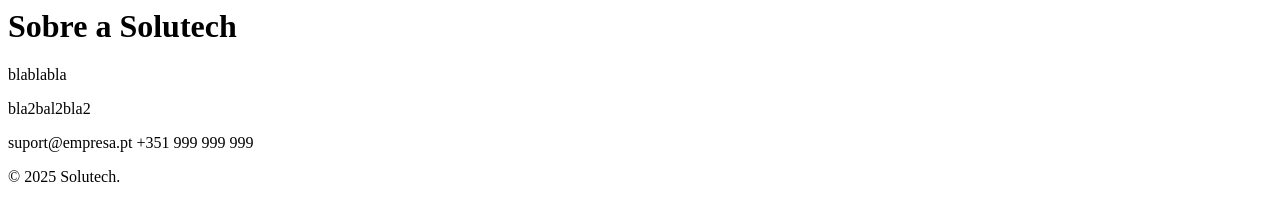
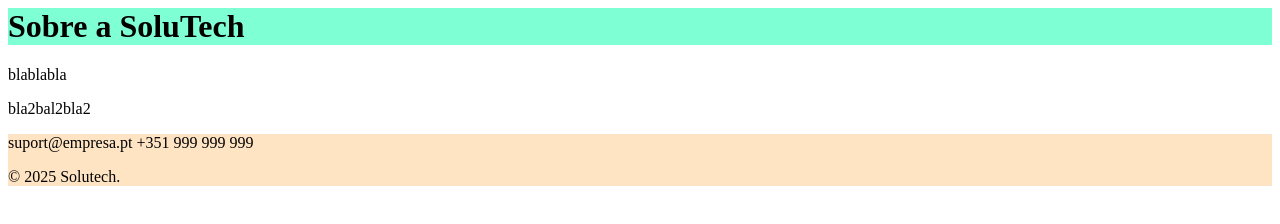
Before and after one commit to Tiago0-0/Projeto1, a plain HTML site: page index.html in a window 1280 px wide. Drawn offline with Linux system fonts and the light colour scheme.

Commit message:
adicionei um fundo ao titulo

```diff
--- a/index.html
+++ b/index.html
@@ -2,10 +2,10 @@
     <title>Solutech</title>
 
     <body>
-        <h1>Sobre a Solutech</h1>
+        <h1 style="background-color:aquamarine;">Sobre a SoluTech</h1>
         <p>blablabla</p>
         <p>bla2bal2bla2</p>
-        <div id="footer">
+        <div id="footer"style="background-color: bisque;">
             <p>suport@empresa.pt +351 999 999 999</p>
             <p>&copy; 2025 Solutech.</p>
         </div>
```
